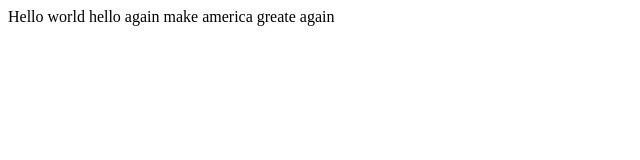
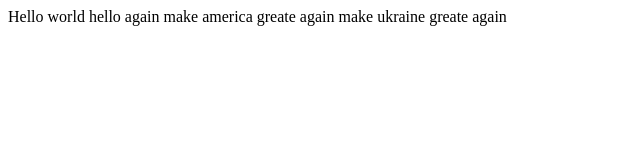
Before and after one commit to vitaldo1992/git-training, a plain HTML site: page index.html in a window 1280 px wide. Shown: the whole page, without its empty margins (0-640 px from the left). Drawn offline with Linux system fonts and the light colour scheme.

Commit message:
commit_02

```diff
--- a/index.html
+++ b/index.html
@@ -10,5 +10,6 @@
 Hello world
 hello again
 make america greate again
+make ukraine greate again
 </body>
 </html>
```
